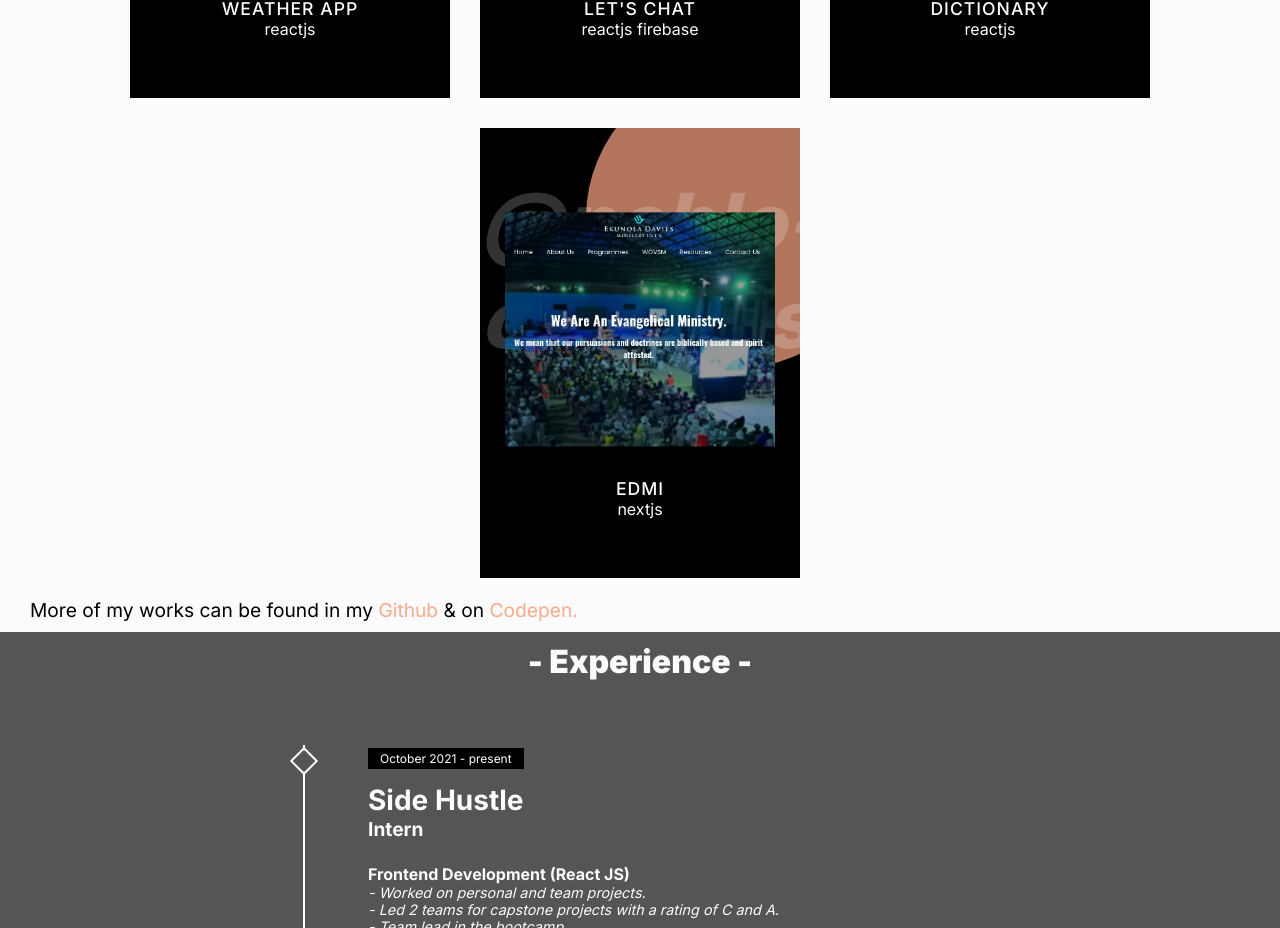
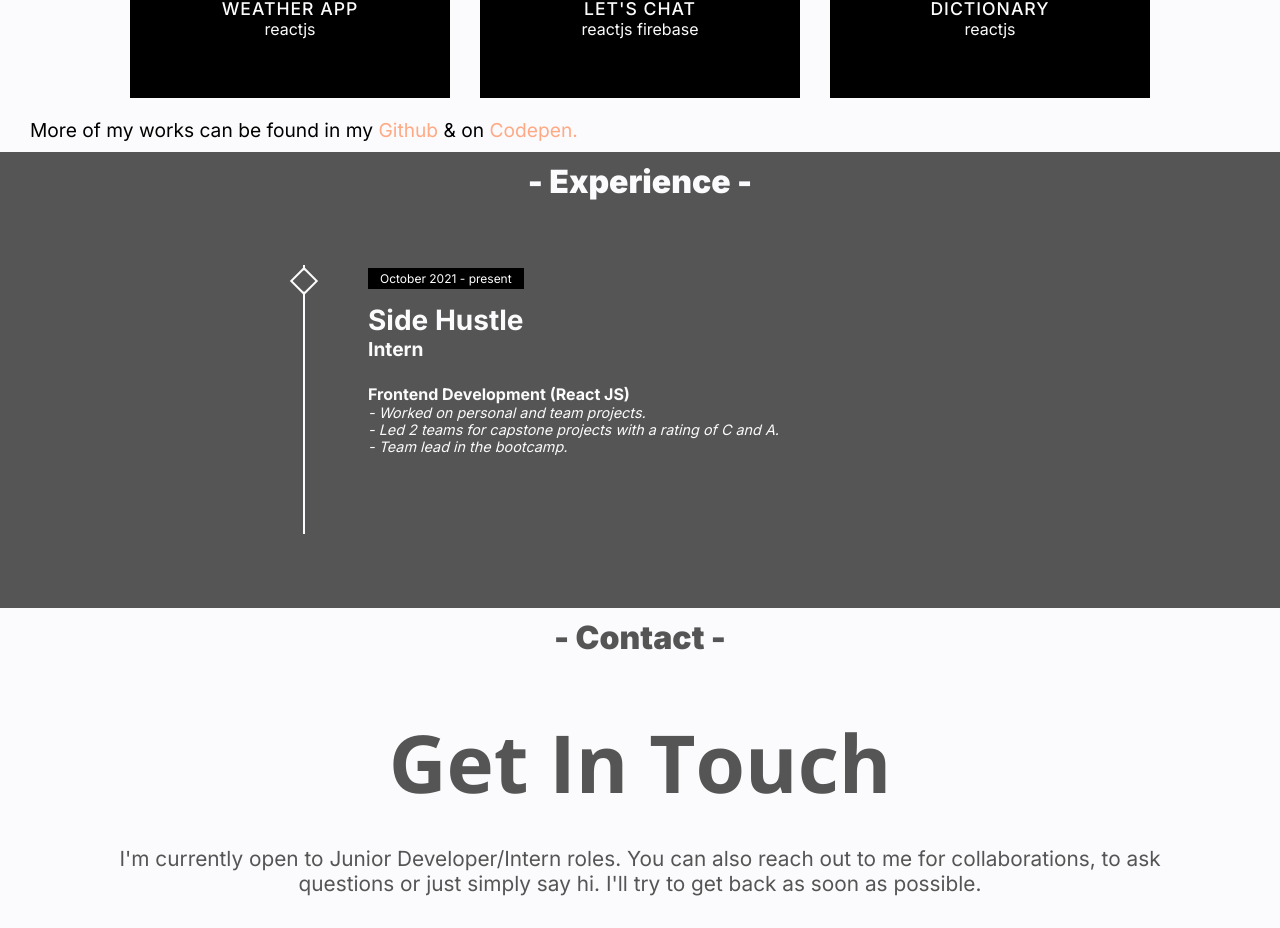
Before and after one commit to pablo-clueless/Portfolio, a Next.js app in the folder portfolio/: page / in a window 1280 px wide. Shown: the part 2280-3208 px from the top of the page. Built offline with nearby package versions, Linux system fonts and the light colour scheme; a web font is replaced by a local one.

Commit message:
fixed seo contents

```diff
--- a/portfolio/comps/ProjectData.js
+++ b/portfolio/comps/ProjectData.js
@@ -46,12 +46,5 @@
         lang: 'reactjs',
         live: 'https://pablos-dictionary.vercel.app',
         repo: 'https://github.com/pablo-clueless/Dictionary'
-    },{
-        cover: '/images/edmi.jpg',
-        name: 'EDMI',
-        content: "Official site of EDMI. Still production but has most of it's functionalities.",
-        lang: 'nextjs',
-        live: 'edmi-delta.vercel.app',
-        repo: 'https://github.com/pablo-clueless/EDMI-Next/'
     }
 ]
--- a/portfolio/pages/_document.js
+++ b/portfolio/pages/_document.js
@@ -8,8 +8,7 @@
         <Head>
             <meta charSet='utf-8' />
             <meta name='author' content='Samson Okunola'/>
-            <meta name='description' content="Samson Okunola's portfolio site"/>
-            <meta name='description' content='next app'/>
+            <meta name='description' content="Samson Okunola is a frontend developer and content writer."/>
         </Head>
         <body>
           <Main />
```
